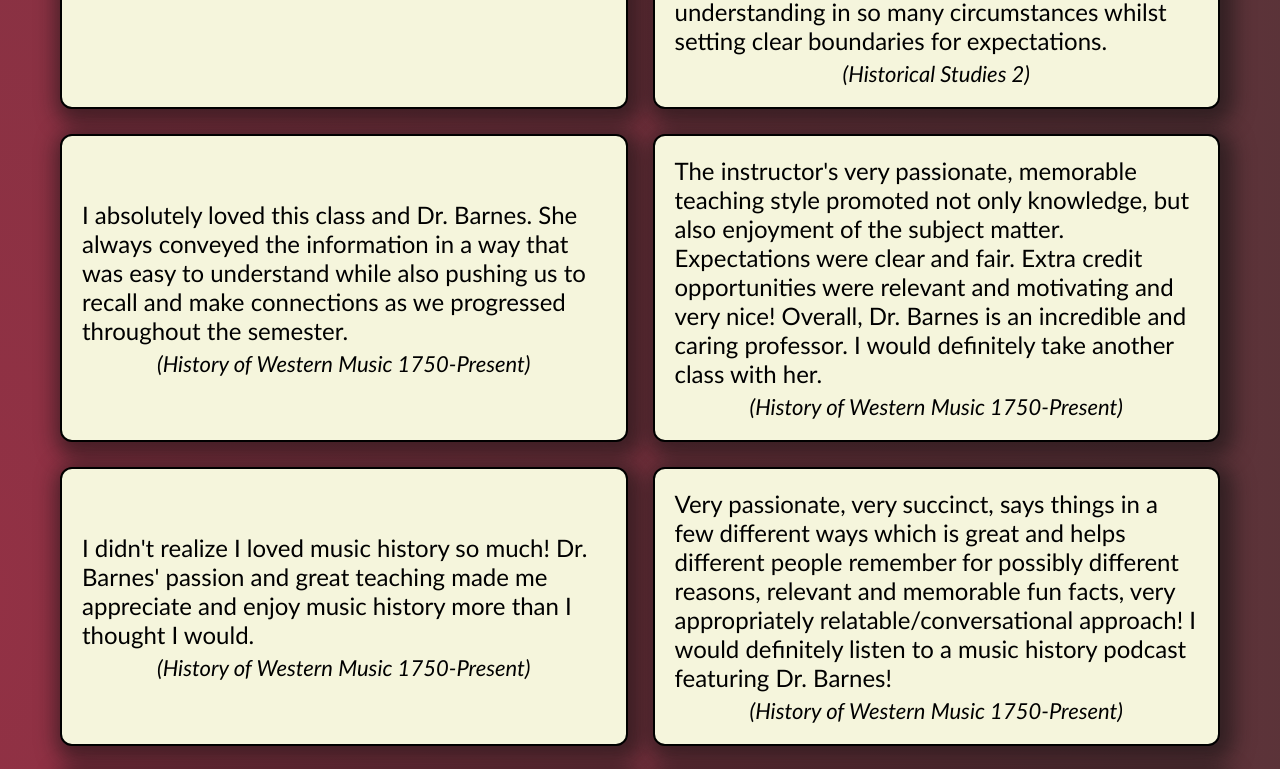
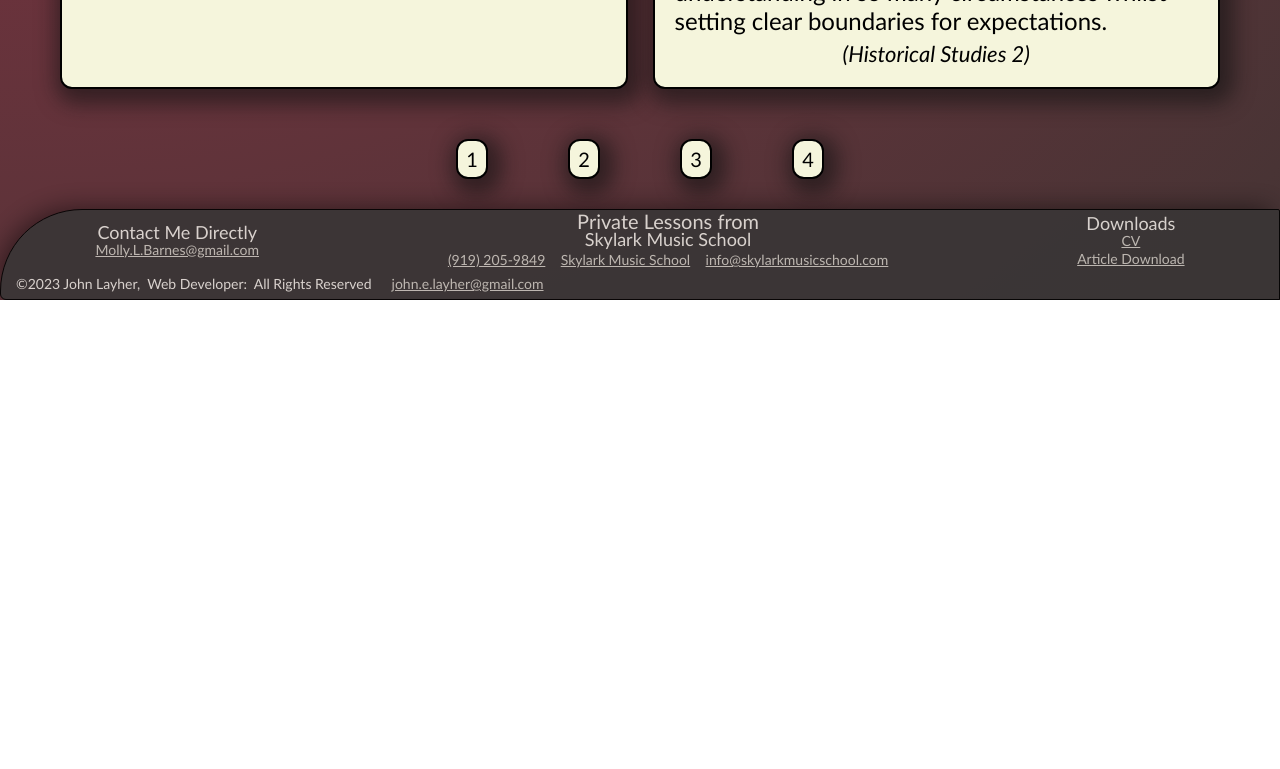
Before and after one commit to jlayher/molly-barnes-music, a Next.js app: page /testimonials in a window 1280 px wide. Shown: the part 1540-2309 px from the top of the page. After the commit the page ends 1840 px from the top, so only its background shows below. Built offline with nearby package versions, Linux system fonts and the light colour scheme.

Commit message:
combined all testimonials into 1 array.  styled testimonials page

```diff
--- a/src/constants/testimonials.js
+++ b/src/constants/testimonials.js
@@ -1,4 +1,4 @@
-export const DurhamUniversityData = [
+export const TestimonialData = [
   {
     id: "d5",
     text: "Without a doubt, this has been my favourite module during my time at Durham so far. This is due to interesting content, however for the most part this is due to the quality of Dr. Barnes' teaching; seminars employing a debate format, requiring students to work in teams together, were my favourite part of my degree so far.",
@@ -50,9 +50,6 @@ export const DurhamUniversityData = [
     text: "Molly. Barnes. Is. Incredible. By far my favourite module. Everything is always so consistent and standardized. I feel so safe in the classroom and motivated to learn. The slides that Molly makes are a fantastic asset when it comes to revision and essays and it's one of my only lectures where I have felt a certain engagement. Molly is always great on emails and has been beyond understanding in so many circumstances whilst setting clear boundaries for expectations.",
     course: "(Historical Studies 2)",
   },
-];
-
-export const UncGreensboroData = [
   {
     id: "g1",
     text: "I absolutely loved this class and Dr. Barnes. She always conveyed the information in a way that was easy to understand while also pushing us to recall and make connections as we progressed throughout the semester.",
@@ -142,9 +139,6 @@ export const UncGreensboroData = [
     text: "Dr. Barnes is an amazing instructor who needs to teach at this institution as a full time professor. She is one of the best professors I have had at UNCG and she is passionate about her subject which encourages her students to learn. Also, she actually knows how to teach to the students and changes her teaching strategy to best help her students learn and maintain the material after the class ends. I hope to have her as my professor again!",
     course: "(History of Western Music 1750-Present)",
   },
-];
-
-export const UncChapelHillData = [
   {
     id: "c1",
     text: "I just feel like taking this class was one of the best decisions I have ever made. It really opened up my horizons. But more important than that, I really want to thank you for making time outside the classroom and responding to so many emails to help me with all of my questions. I know you are really busy, but you always put us first…I really admire your passion towards music and the amount of work you put into every class to give as much passion to us.",
--- a/src/pages/testimonials.js
+++ b/src/pages/testimonials.js
@@ -1,60 +1,43 @@
 import React from 'react'
 import Layout from '@/layout/Layout'
-import { DurhamUniversityData, UncGreensboroData, UncChapelHillData } from '@/constants/testimonials'
+import { TestimonialData } from '@/constants/testimonials'
 // import TestCard from '@/components/Body-Components/TestCard'
 import TestimonialCard from '@/components/Body-Components/TestimonialCard'
-
+import { useState } from "react";
 
 import styles from '@/styles/testimonials.module.css'
 
 const Testimonials = () => {
+  const [currentPage, setCurrentPage] = useState(1)
+  const [testsPerPage, setTestsPerPage] = useState(10)
 
-  const durham = DurhamUniversityData;
-  const greensboro = UncGreensboroData;
-  const chapelhill = UncChapelHillData;
+  const testimonyData = TestimonialData;
 
+  const lastTestIndex = currentPage * testsPerPage;
+  const firstTestIndex = lastTestIndex - testsPerPage;
+  const currentTests = testimonyData.slice(firstTestIndex, lastTestIndex)
+  const totalPages = 4;
 
   return (
     <Layout>
       <div className={styles.testimonials__title}>Testimonials</div>
 
-      {/* <div className={styles.testimonials__blurb}>
-        Explaining that these are testimonials from previous students.  List the 3 institutions and say something that throws in some personality
-      </div> */}
-
-      {/* <div className={styles.testimonials__container}> */}
-
-      {/* Testing out Grid Functionality with new Div class on durham */}
 
 
       <div className={styles.testimonials__grid_container}>
-          {/* <h1>Durham</h1> */}
-          {durham.map(({ id, text, course }) => (
+
+          {currentTests.map(({ id, text, course }) => (
             <TestimonialCard text={text} course={course}>
             </TestimonialCard>
           ))}
-      {/* </div> */}
 
-
-
-      {/* <div className={styles.testimonials__grid_container}> */}
-          {/* <h1>Greensboro</h1> */}
-          {greensboro.map(({ id, text, course }) => (
-            <TestimonialCard text={text} course={course}>
-            </TestimonialCard>
-          ))}
-        {/* </div> */}
-
-        {/* <div className={styles.testimonials__grid_container}> */}
-          {/* <h1>Chapel Hill</h1> */}
-          {chapelhill.map(({ id, text, course }) => (
-            <TestimonialCard text={text} course={course}>
-            </TestimonialCard>
-          ))}
-        {/* </div> */}
       </div>
-
-
+      <div className={styles.testimonials_pagination_buttons}>
+        <button onClick={() => setCurrentPage(1)}>1</button>
+        <button onClick={() => setCurrentPage(2)}>2</button>
+        <button onClick={() => setCurrentPage(3)}>3</button>
+        <button onClick={() => setCurrentPage(4)}>4</button>
+      </div>
 
     </Layout>
 
--- a/src/styles/testimonials.module.css
+++ b/src/styles/testimonials.module.css
@@ -29,17 +29,44 @@
   box-shadow: 5px 6px 20px 9px rgba(18,18,18,0.57);
   }
 
+.testimonials_pagination_buttons{
+  display: flex;
+  justify-content: center;
+
+
+  margin: 0 auto;
+  margin-top: 30px;
+  margin-bottom: 30px;
+  max-width: 35%;
+
+  border-radius: 12px;
+}
+
+.testimonials_pagination_buttons button {
+  font-size: 20px;
+  width: 80px;
+  height: 40px;
+  margin: 0px 40px;
+
+  background-color: beige;
+  border-radius: 12px;
+  border: 2px solid black;
+
+   /* gradient generated with cssmatic.com */
+  -webkit-box-shadow: 5px 6px 20px 9px rgba(18,18,18,0.57);
+  -moz-box-shadow: 5px 6px 20px 9px rgba(18,18,18,0.57);
+  box-shadow: 5px 6px 20px 9px rgba(18,18,18,0.57);
+}
 
   .testimonials__grid_container {
-    /* display: flex;
-    flex-wrap: wrap; */
+
 
     display: grid;;
     grid-template-columns: 1fr 1fr;
     gap: 25px;
 
 
-    margin-top: 55px;
+    margin-top: 35px;
     margin-bottom: 20px;
     padding: 10px 60px 20px 60px;
 
@@ -58,6 +85,7 @@
   }
   @media screen and (max-width: 768px) {
 
+
   }
   @media screen and (max-width: 450px) {
 
```
